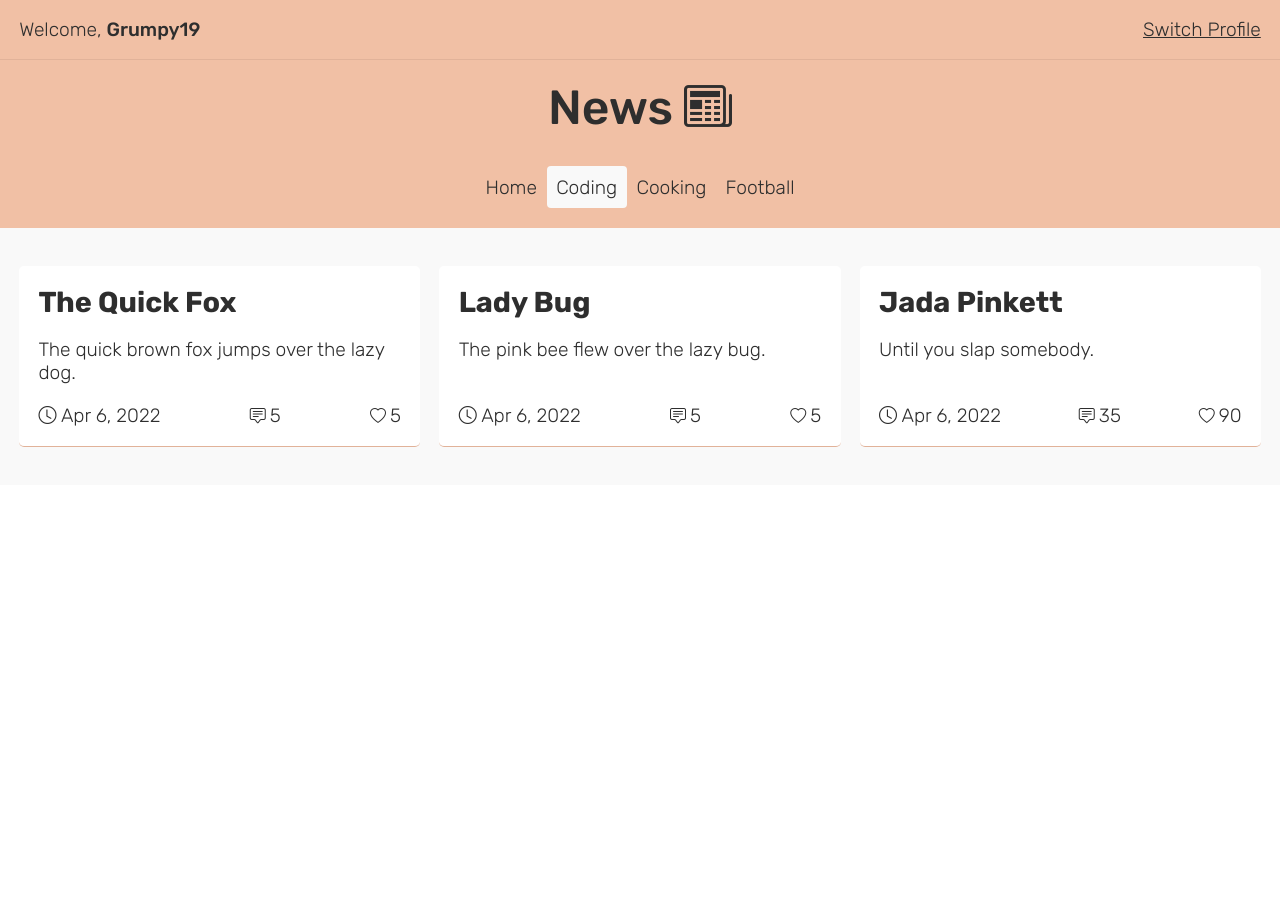
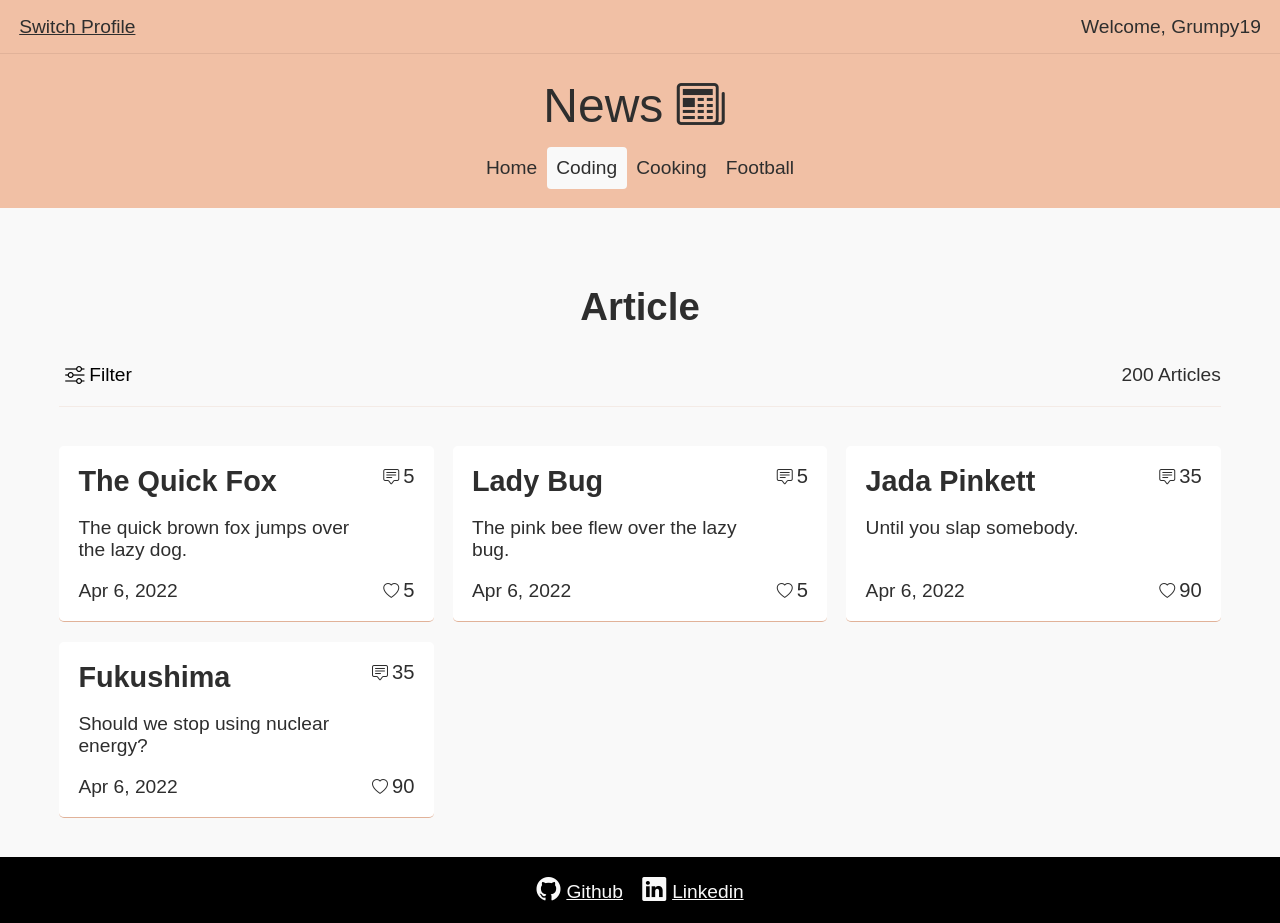
Before and after one commit to samuelparfaitjr/fe-news, a React (Create React App) app: page /topics/coding in a window 1280 px wide. Before the commit the page ends 800 px from the top, so only its background shows below. Built offline with nearby package versions, Linux system fonts and the light colour scheme.

Commit message:
component styling

```diff
--- /dev/null
+++ b/index.html
@@ -0,0 +1,50 @@
+<!DOCTYPE html>
+<html lang="en">
+  <head>
+    <meta charset="UTF-8" />
+    <meta http-equiv="X-UA-Compatible" content="IE=edge" />
+    <meta name="viewport" content="width=device-width, initial-scale=1.0" />
+    <title>Untitled</title>
+    <style>
+      html {
+        height: 100%;
+      }
+      body {
+        margin: 0;
+        height: 100%;
+      }
+      .view {
+        display: flex;
+        flex-direction: column;
+        height: 100%;
+      }
+
+      .red {
+        background-color: lightcoral;
+        width: 50px;
+        height: 50px;
+      }
+      .yellow {
+        background-color: lightgoldenrodyellow;
+        width: 50px;
+        height: 50px;
+      }
+      .green {
+        background-color: lightblue;
+        width: 50px;
+        height: 50px;
+      }
+
+      .container {
+          justify-content: center;
+      }
+    </style>
+  </head>
+  <body>
+    <div class="view container">
+      <div class="view red"></div>
+      <div class="view yellow"></div>
+      <div class="view green"></div>
+    </div>
+  </body>
+</html>
--- a/src/App.js
+++ b/src/App.js
@@ -1,8 +1,8 @@
 import { BrowserRouter, Routes, Route } from "react-router-dom";
 
 // Components
-import Navbar from "./components/Navbar";
 import Header from "./components/Header";
+import Footer from "./components/Footer";
 
 // Views
 import Home from "./views/Home";
@@ -10,15 +10,15 @@ import Error from "./views/Error";
 
 function App() {
   return (
-    <div className="root">
+    <div className="view">
       <BrowserRouter>
-        <Navbar />
         <Header />
         <Routes>
           <Route path="/" element={<Home />} />
           <Route path="/topics/:slug" element={<Home />} />
           <Route path="*" element={<Error />} />
         </Routes>
+        <Footer />
       </BrowserRouter>
     </div>
   );
--- /dev/null
+++ b/src/components/Footer.jsx
@@ -0,0 +1,27 @@
+import Icon from "./Icon";
+
+const Footer = () => {
+  return (
+    <footer>
+      <ul className="contact-links">
+        <li>
+          <a href="https://github.com/wakenado/fe-news" target="_blank">
+            <Icon name="github" size={24} color="inherit" />
+            Github
+          </a>
+        </li>
+        <li>
+          <a
+            href="https://www.linkedin.com/in/samuel-parfait-75a201236/"
+            target="_blank"
+          >
+            <Icon name="linkedin" size={24} color="inherit" />
+            Linkedin
+          </a>
+        </li>
+      </ul>
+    </footer>
+  );
+};
+
+export default Footer;
--- a/src/components/Header.jsx
+++ b/src/components/Header.jsx
@@ -1,9 +1,11 @@
 import Logo from "./Logo";
 import Navigation from "./Navigation";
+import Navbar from "./Navbar";
 
 const Header = () => {
   return (
-    <header>
+    <header className="header">
+      <Navbar />
       <Logo title="News" icon="newspaper" />
       <Navigation />
     </header>
--- a/src/components/Navbar.jsx
+++ b/src/components/Navbar.jsx
@@ -6,7 +6,7 @@ const Navbar = () => {
   const user = "Grumpy19";
 
   return (
-    <div className="navbar row">
+    <nav className="navbar row">
       {user ? (
         <div>
           Welcome, <span className="profile-name">{user}</span>
@@ -17,7 +17,7 @@ const Navbar = () => {
         </a>
       )}
       {user && <a href="/users">Switch Profile</a>}
-    </div>
+    </nav>
   );
 };
 
--- a/src/components/Post.jsx
+++ b/src/components/Post.jsx
@@ -5,21 +5,20 @@ import moment from "moment";
 
 const Post = ({ title, body, date, comment, vote }) => {
   return (
-    <article>
-      <div>
-        <h3 className="post-title">{title}</h3>
-        <p className="post-excerpt">{body}</p>
+    <article className="card">
+      <div className="post-info">
+        <div>
+          <h3 className="post-title">{title}</h3>
+          <p className="post-excerpt">{body}</p>
+        </div>
+        <div className="meta-date">{moment().format("ll")}</div>
       </div>
       <div className="post-meta">
-        <span>
-          <Icon name="clock" size={18} color="#2e2e2e" />
-          {moment().format("ll")}
-        </span>
-        <span>
+        <span className="meta-comment">
           <Icon name="chat-square-text" size={16} color="#2e2e2e" />
           {comment}
         </span>
-        <span>
+        <span className="meta-like">
           <Icon name="heart" size={16} color="#2e2e2e" />
           {vote}
         </span>
--- /dev/null
+++ b/src/components/Select.jsx
@@ -0,0 +1,56 @@
+import { Link } from "react-router-dom";
+import { useState } from "react";
+
+// Icons
+import Icon from "./Icon";
+
+const Select = () => {
+  const [isActive, setIsActive] = useState(false);
+
+  // Handle Sort
+  const handleSort = (e) => {
+    // setSort(e.target.search);
+    setIsActive(false);
+  };
+
+  return (
+    <div className="select">
+      <div className="select-content">
+        <button
+          onClick={() => {
+            setIsActive(!isActive);
+          }}
+        >
+          <Icon name={`${isActive ? "x-lg" : "sliders"}`} size="inherit" />
+          <span>Filter</span>
+        </button>
+        <ul className={`select-options ${isActive ? "visible" : ""}`}>
+          <h4>Sort by</h4>
+          <li>
+            <Link to={`?sort_by=created_at&order=desc`} onClick={handleSort}>
+              Newest
+            </Link>
+          </li>
+          <li>
+            <Link to={`?sort_by=created_at&order=asc`} onClick={handleSort}>
+              Oldest
+            </Link>
+          </li>
+          <li>
+            <Link to={`?sort_by=votes&order=desc`} onClick={handleSort}>
+              Votes (Highest)
+            </Link>
+          </li>
+          <li>
+            <Link to={`?sort_by=votes&order=asc`} onClick={handleSort}>
+              Votes (Lowest)
+            </Link>
+          </li>
+        </ul>
+      </div>
+      <div>200 Articles</div>
+    </div>
+  );
+};
+
+export default Select;
--- a/src/index.css
+++ b/src/index.css
@@ -1,5 +1,11 @@
 /* Bootstrap Icons */
 @import url("https://cdn.jsdelivr.net/npm/bootstrap-icons@1.8.1/font/bootstrap-icons.css");
+
+/* Fix for onClick e.target */
+[class*="bi"] {
+  pointer-events: none;
+  margin-right: 0.25em;
+}
 
 /* Google Fonts */
 @import url("https://fonts.googleapis.com/css2?family=Rubik:ital,wght@0,300;0,400;0,500;0,600;0,700;0,800;0,900;1,300;1,400;1,500;1,600;1,700;1,800;1,900&display=swap");
@@ -7,6 +13,7 @@
 /* Browser Default */
 html {
   box-sizing: border-box;
+  height: 100%;
 }
 
 :root {
@@ -16,10 +23,9 @@ html {
   --color-black: #000000;
   --color-orange: #f1c0a5;
   --color-darkorange: #e1b299;
-  --global-transition: all 0.2s ease-in-out;
-  --global-transition-bezier: all 0.4s cubic-bezier(0, 0.8, 0.13, 1);
   --box-shadow: rgba(100, 100, 111, 0.2) 0px 7px 29px 0px;
   --border-radius: 5px;
+  --app-width: 1200px;
 }
 
 * {
@@ -28,11 +34,18 @@ html {
 
 body {
   margin: 0;
+  min-height: 100%;
+  font-family: Rubik, sans-serif;
+  font-size: calc(16px + 0.25vw);
+  font-weight: 300;
+  color: var(--color-foreground);
+  background-color: var(--color-background);
 }
 
 h1,
 h2,
-h3 {
+h3,
+h4 {
   margin: 0 0 0.4em 0;
 }
 
@@ -53,56 +66,57 @@ a {
   display: inline-block;
 }
 
-/* App Default */
-.root {
-  background-color: var(--color-background);
-  color: var(--color-foreground);
-  font-family: Rubik, sans-serif;
-  font-size: calc(16px + 0.25vw);
-  font-weight: 300;
-  width: 100vw;
+button {
+  cursor: pointer;
+}
+
+/* App */
+
+#app {
+  min-height: 100vh;
+}
+
+/* Grid */
+.view {
+  min-height: 100vh;
   display: flex;
   flex-direction: column;
-  align-content: flex-start;
+}
+
+.grid {
+  display: grid;
+  grid-template-columns: repeat(auto-fit, minmax(350px, 1fr));
+  gap: 1em;
+}
+
+.row {
+  display: flex;
+  padding: 0 1em;
 }
 
 .container {
-  width: 100%;
-}
-
-.row {
-  position: relative;
-  display: flex;
-  flex-direction: row;
-  align-content: flex-end;
-  padding: 0 1em;
-}
-
-.column {
-  position: relative;
-  display: flex;
-  flex-direction: column;
-  align-content: flex-start;
-  padding: 0 1em;
+  padding: 2em 1em;
+  max-width: 1200px;
+  margin: 0 auto;
 }
 
 /* Navbar */
 .navbar {
   background-color: var(--color-orange);
-  height: 60px;
+  border-bottom: 1px solid var(--color-darkorange);
+  flex-direction: row-reverse;
+  align-items: center;
   justify-content: space-between;
-  align-items: center;
-  border-bottom: 1px solid var(--color-darkorange);
+  height: 54px;
 }
 
-.profile-name {
-  font-weight: 500;
-  text-transform: capitalize;
-}
-
-.profile-link {
+/* Header */
+.header {
+  background-color: var(--color-orange);
+  padding: 0 0 1.5em;
+  height: auto;
   text-align: center;
-  width: 100%;
+  flex-shrink: 0;
 }
 
 /* Logo */
@@ -111,16 +125,8 @@ a {
   text-decoration: none;
   font-size: 2.5em;
   font-weight: 500;
-  margin-bottom: 0.825em;
-}
-
-/* Header */
-header {
-  background-color: var(--color-orange);
-  text-align: center;
-  padding: 1em 0 1.5em;
-  position: sticky;
-  top: 0;
+  margin-bottom: 0.5em;
+  margin-top: 0.5em;
 }
 
 /* Navigation */
@@ -158,46 +164,158 @@ nav ul li a.active:after {
   display: block;
 }
 
-/* Error Page */
-.error-page {
-  text-align: center;
-  flex: 1;
-  justify-content: center;
+/* Profile */
+.profile-name {
+  font-weight: 500;
+  text-transform: capitalize;
 }
 
-/* Home Page */
-.home-page {
-  display: grid;
-  grid-template-columns: repeat(auto-fit, minmax(350px, 1fr));
-  padding: 2em 1em;
-  gap: 1em;
+.profile-link {
+  text-align: center;
+  width: 100%;
 }
 
+/* Main */
+main {
+  flex-grow: 1;
+}
+
+/* Section Title */
+.section-title {
+  text-align: center;
+  margin-top: 1em;
+}
+
+/* Article */
 article {
   background-color: var(--color-white);
   border-bottom: 1px solid var(--color-darkorange);
+  border-radius: var(--border-radius);
+  transition: box-shadow 0.4s cubic-bezier(0, 0.8, 0.13, 1);
+  display: flex;
   padding: 1em;
-  border-radius: var(--border-radius);
-  transition: var(--global-transition);
   z-index: 1;
-  display: flex;
-  flex-direction: column;
-  justify-content: space-between;
 }
 
 article:hover {
   box-shadow: var(--box-shadow);
-  backface-visibility: hidden;
-  transform: scale(1.009) translateZ(0);
-  -webkit-transform: scale(1.025) translateZ(0);
+}
+
+/* Card */
+.card {
+  flex-direction: row;
+}
+
+/* Post */
+.post-info {
+  flex: 1;
+  display: flex;
+  flex-direction: column;
+  justify-content: space-between;
+  padding-right: 1em;
 }
 
 .post-meta {
+  display: flex;
+  flex-direction: column;
+  justify-content: space-between;
+  gap: 1em;
+  font-size: 1.05em;
+}
+
+/* Select Box */
+.select {
+  border-bottom: 1px solid rgba(225, 178, 153, 0.2);
+  padding: 1em 0;
+  margin-bottom: 2em;
   display: flex;
   justify-content: space-between;
   align-items: center;
 }
 
-.post-meta .icons {
-  margin-right: 0.25em;
+.select-content {
+  position: relative;
 }
+
+.select button {
+  background-color: transparent;
+  font-weight: 300;
+  font-family: inherit;
+  font-size: inherit;
+  border: none;
+}
+
+.select-options.visible {
+  display: block;
+}
+
+.select-options {
+  position: absolute;
+  display: none;
+  margin: 0;
+  padding: 1em;
+  list-style-type: none;
+  border-radius: 8px;
+  top: 2.5em;
+  left: 0;
+  min-width: 250px;
+  z-index: 2;
+  color: var(--color-background);
+  background-color: var(--color-black);
+  box-shadow: rgba(100, 100, 111, 0.2) 0px 7px 29px 0px;
+}
+
+.select-options:after {
+  content: "";
+  border-top: 20px solid transparent;
+  border-left: 20px solid transparent;
+  border-right: 20px solid transparent;
+  border-bottom: 20px solid var(--color-black);
+  position: absolute;
+  top: -1.5em;
+  left: 1em;
+  z-index: -1;
+}
+
+.select-options h4 {
+  margin-top: 0.5em;
+  margin-bottom: 0.85em;
+}
+
+.select-options li {
+  margin-bottom: 0.5em;
+}
+
+.select-options li a {
+  text-decoration: none;
+}
+
+.select-options li a:hover {
+  color: var(--color-orange);
+}
+
+/* Error Page */
+.error-page {
+  justify-content: center;
+  align-items: center;
+  flex-grow: 1;
+}
+
+/* Footer */
+footer {
+  background-color: var(--color-black);
+  color: var(--color-background);
+  padding: 1em 0;
+  flex-shrink: 0;
+}
+
+/* Contact */
+.contact-links {
+  margin: 0;
+  padding: 0;
+  list-style-type: none;
+  display: flex;
+  justify-content: center;
+  align-items: center;
+  gap: 1em;
+}
--- a/src/views/Error.jsx
+++ b/src/views/Error.jsx
@@ -1,11 +1,11 @@
 const Error = () => {
   return (
-    <div className="error-page column">
+    <main className="error-page row">
       <div className="content">
         <h2>404 Not Found</h2>
         <p>Oops! Something went wrong :(</p>
       </div>
-    </div>
+    </main>
   );
 };
 
--- a/src/views/Home.jsx
+++ b/src/views/Home.jsx
@@ -2,6 +2,7 @@ import { useState } from "react";
 
 // Component
 import Post from "../components/Post";
+import Select from "../components/Select";
 
 const Home = () => {
   const [posts, setPosts] = useState([
@@ -29,11 +30,24 @@ const Home = () => {
       comment: 35,
       vote: 90,
     },
+    {
+      id: 4,
+      title: "Fukushima",
+      body: "Should we stop using nuclear energy?",
+      date: "04 jul 2022",
+      comment: 35,
+      vote: 90,
+    },
   ]);
 
   return (
+    <main className="home-page">
       <div className="container">
-      <div className="home-page column">
+        <h2 className="section-title">Article</h2>
+
+        <Select />
+
+        <div className="grid">
           {posts.map((post) => {
             return (
               <Post
@@ -48,6 +62,7 @@ const Home = () => {
           })}
         </div>
       </div>
+    </main>
   );
 };
 
```
Lines whose indentation alone changed are shown as unchanged.
